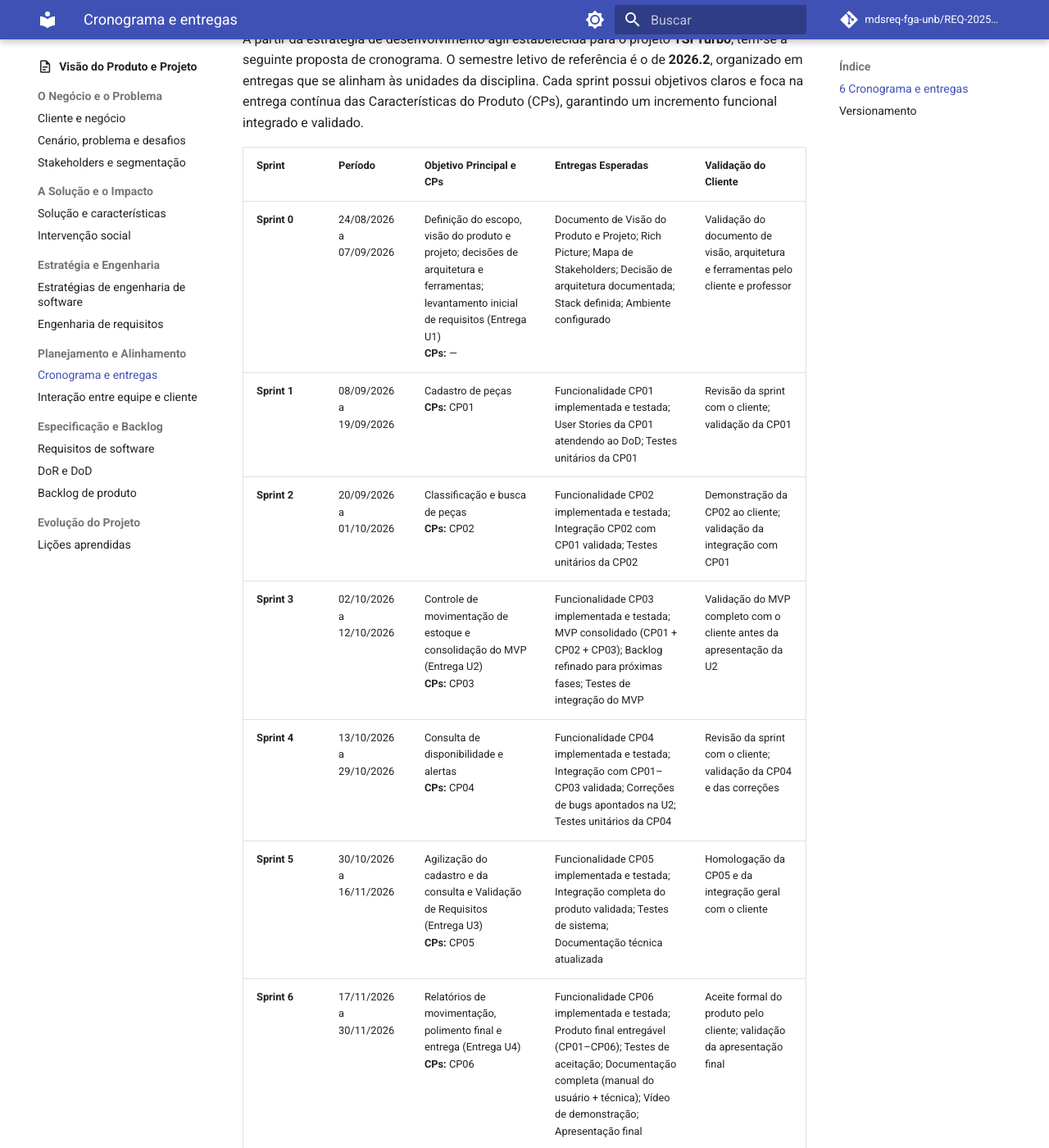
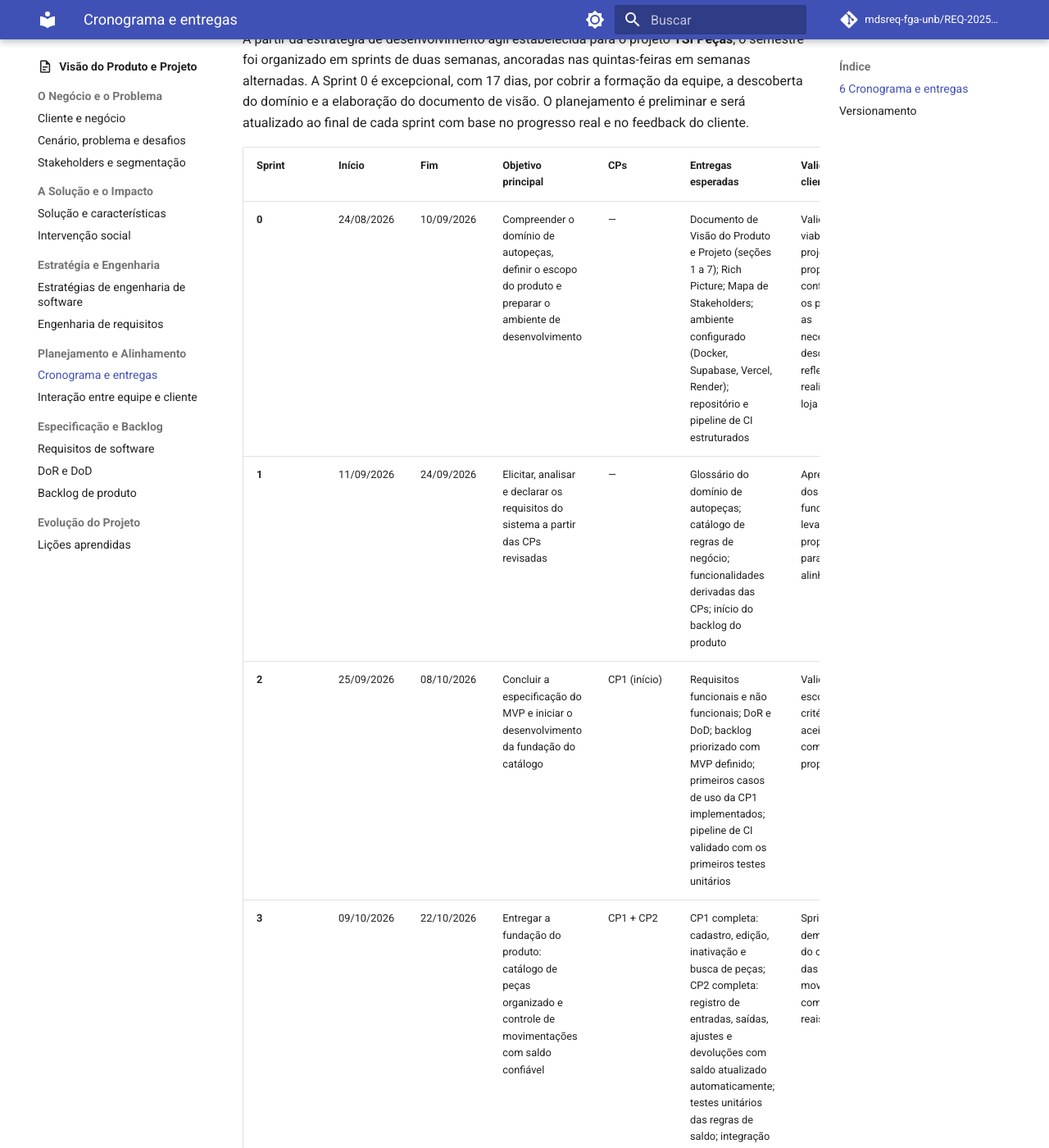
Before and after one commit to mdsreq-fga-unb/REQ-202562-T02-TSI-AutoPecas, an MkDocs documentation site: the page built from docs/visao-produto/cronograma-e-entregas.md, in a window 1280 px wide and 1400 px high, scrolled down 244 px. Shown: the whole window at 82% size. Built offline with MkDocs 1.6.1 and Material for MkDocs 9.7.7, drawn with Linux system fonts in a browser that asks for light colours; comment, search, counter and statistics services are not loaded; some of the changed text lies outside the part shown.

Commit message:
fix: arrumando cronograma

```diff
--- a/docs/visao-produto/cronograma-e-entregas.md
+++ b/docs/visao-produto/cronograma-e-entregas.md
@@ -2,24 +2,28 @@
 
 ## 6 Cronograma e entregas
 
-A partir da estratégia de desenvolvimento ágil estabelecida para o projeto **TSI Turbo**, tem-se a seguinte proposta de cronograma. O semestre letivo de referência é o de **2026.2**, organizado em entregas que se alinham às unidades da disciplina. Cada sprint possui objetivos claros e foca na entrega contínua das Características do Produto (CPs), garantindo um incremento funcional integrado e validado.
+A partir da estratégia de desenvolvimento ágil estabelecida para o projeto **TSI Peças**, o semestre foi organizado em sprints de duas semanas, ancoradas nas quintas-feiras em semanas alternadas. A Sprint 0 é excepcional, com 17 dias, por cobrir a formação da equipe, a descoberta do domínio e a elaboração do documento de visão. O planejamento é preliminar e será atualizado ao final de cada sprint com base no progresso real e no feedback do cliente.
 
-| Sprint | Período | Objetivo Principal e CPs | Entregas Esperadas | Validação do Cliente |
-|--------|---------|--------------------------|--------------------|----------------------|
-| **Sprint 0** | 24/08/2026 a 07/09/2026 | Definição do escopo, visão do produto e projeto; decisões de arquitetura e ferramentas; levantamento inicial de requisitos (Entrega U1)<br>**CPs:** — | Documento de Visão do Produto e Projeto; Rich Picture; Mapa de Stakeholders; Decisão de arquitetura documentada; Stack definida; Ambiente configurado | Validação do documento de visão, arquitetura e ferramentas pelo cliente e professor |
-| **Sprint 1** | 08/09/2026 a 19/09/2026 | Cadastro de peças<br>**CPs:** CP01 | Funcionalidade CP01 implementada e testada; User Stories da CP01 atendendo ao DoD; Testes unitários da CP01 | Revisão da sprint com o cliente; validação da CP01 |
-| **Sprint 2** | 20/09/2026 a 01/10/2026 | Classificação e busca de peças<br>**CPs:** CP02 | Funcionalidade CP02 implementada e testada; Integração CP02 com CP01 validada; Testes unitários da CP02 | Demonstração da CP02 ao cliente; validação da integração com CP01 |
-| **Sprint 3** | 02/10/2026 a 12/10/2026 | Controle de movimentação de estoque e consolidação do MVP (Entrega U2)<br>**CPs:** CP03 | Funcionalidade CP03 implementada e testada; MVP consolidado (CP01 + CP02 + CP03); Backlog refinado para próximas fases; Testes de integração do MVP | Validação do MVP completo com o cliente antes da apresentação da U2 |
-| **Sprint 4** | 13/10/2026 a 29/10/2026 | Consulta de disponibilidade e alertas<br>**CPs:** CP04 | Funcionalidade CP04 implementada e testada; Integração com CP01–CP03 validada; Correções de bugs apontados na U2; Testes unitários da CP04 | Revisão da sprint com o cliente; validação da CP04 e das correções |
-| **Sprint 5** | 30/10/2026 a 16/11/2026 | Agilização do cadastro e da consulta e Validação de Requisitos (Entrega U3)<br>**CPs:** CP05 | Funcionalidade CP05 implementada e testada; Integração completa do produto validada; Testes de sistema; Documentação técnica atualizada | Homologação da CP05 e da integração geral com o cliente |
-| **Sprint 6** | 17/11/2026 a 30/11/2026 | Relatórios de movimentação, polimento final e entrega (Entrega U4)<br>**CPs:** CP06 | Funcionalidade CP06 implementada e testada; Produto final entregável (CP01–CP06); Testes de aceitação; Documentação completa (manual do usuário + técnica); Vídeo de demonstração; Apresentação final | Aceite formal do produto pelo cliente; validação da apresentação final |
+
+
+| Sprint | Início | Fim | Objetivo principal | CPs | Entregas esperadas | Validação do cliente |
+|--------|--------|-----|--------------------|-----|--------------------|----------------------|
+| **0** | 24/08/2026 | 10/09/2026 | Compreender o domínio de autopeças, definir o escopo do produto e preparar o ambiente de desenvolvimento | — | Documento de Visão do Produto e Projeto (seções 1 a 7); Rich Picture; Mapa de Stakeholders; ambiente configurado (Docker, Supabase, Vercel, Render); repositório e pipeline de CI estruturados | Validação da viabilidade do projeto: o proprietário confirma que os problemas e as necessidades descritos refletem a realidade da loja |
+| **1** | 11/09/2026 | 24/09/2026 | Elicitar, analisar e declarar os requisitos do sistema a partir das CPs revisadas | — | Glossário do domínio de autopeças; catálogo de regras de negócio; funcionalidades derivadas das CPs; início do backlog do produto | Apresentação dos requisitos e funcionalidades levantados ao proprietário para alinhamento |
+| **2** | 25/09/2026 | 08/10/2026 | Concluir a especificação do MVP e iniciar o desenvolvimento da fundação do catálogo | CP1 (início) | Requisitos funcionais e não funcionais; DoR e DoD; backlog priorizado com MVP definido; primeiros casos de uso da CP1 implementados; pipeline de CI validado com os primeiros testes unitários | Validação do escopo e dos critérios de aceite do MVP com o proprietário |
+| **3** | 09/10/2026 | 22/10/2026 | Entregar a fundação do produto: catálogo de peças organizado e controle de movimentações com saldo confiável | CP1 + CP2 | CP1 completa: cadastro, edição, inativação e busca de peças; CP2 completa: registro de entradas, saídas, ajustes e devoluções com saldo atualizado automaticamente; testes unitários das regras de saldo; integração CP1+CP2 coberta no pipeline de CI | Sprint Review: demonstração do catálogo e das movimentações com dados reais da loja |
+| **4** | 23/10/2026 | 05/11/2026 | Registrar vendas em todos os canais e sincronizar o estoque com os anúncios do Mercado Livre | CP4 + CP3 | CP4: registro de vendas com preço, canal e baixa automática do estoque; CP3: associação de anúncios do ML a peças físicas, baixa automática por venda no ML e painel de status da sincronização; testes de integração CP2+CP4; testes de falha para a API do ML; débitos técnicos das sprints anteriores revisados | Sprint Review: demonstração de uma venda no balcão e de uma venda no ML com a baixa automática confirmada pelo proprietário |
+| **5** | 06/11/2026 | 19/11/2026 | Entregar as capacidades de síntese do produto: planejamento de reposição e visão do desempenho do estoque e das vendas | CP5 + CP6 | CP5: lista de compras com sugestão baseada em alertas de estoque mínimo e giro, com confirmação de recebimento atualizando o estoque; CP6: relatórios de entradas, saídas e vendas por período, itens mais vendidos e desempenho por canal; evolução de CP4 com registro de frete, desconto e taxas; testes de sistema do fluxo completo cadastro → movimentação → venda → reposição | Sessão de validação com dados reais: o proprietário gera a lista de compras e verifica se as sugestões refletem a necessidade real da loja |
+| **6** | 20/11/2026 | 03/12/2026 | Implantar o produto em produção, migrar os dados existentes, treinar o proprietário e estabilizar o sistema | — | Migração das planilhas para o sistema; carga inicial das peças com o proprietário; conferência do estoque físico versus o cadastrado; testes de aceitação formais executados com o cliente; treinamento do proprietário com manual em linguagem simples; rotina de backup configurada; deploy final em produção; janela de estabilização para correção de problemas encontrados em uso real; documentação técnica e guia de manutenção; vídeo de demonstração com o sistema em produção | Aceite formal do produto pelo proprietário após pelo menos três dias de uso real |
 
 **Princípios do cronograma**
 
-- **Duração das sprints**: as Sprints 1 a 6 possuem durações médias de 2 a 3 semanas, organizadas de forma a alinhar o final de cada ciclo exatamente um dia antes da data limite de entrega de cada Unidade da disciplina.
-- **Cobertura das CPs**: todas as características de produto (CP01–CP06) estão mapeadas progressivamente nas sprints, garantindo foco e priorização na construção do MVP.
-- **Validação contínua**: a validação com o cliente não ocorre apenas nas entregas de Unidade, mas sim ao final de cada Sprint, buscando feedback contínuo.
-- **Prazos de entrega**: as entregas oficiais da disciplina possuem limite até as 10h da manhã das datas estipuladas. Portanto, o cronograma encerra cada ciclo no dia anterior, garantindo que a equipe tenha os artefatos prontos e revisados antes do prazo.
+- **Cadência quinzenal nas quintas-feiras:** as sprints de 1 a 6 possuem duração padrão de 14 dias, encerrando sempre em uma quinta-feira em semanas alternadas. A Sprint 0 é excepcional, com 17 dias, por cobrir a formação da equipe e a elaboração do documento de visão.
+- **Cobertura das CPs:** as CPs do MVP (CP1 a CP6) estão distribuídas progressivamente pelas sprints de desenvolvimento, agrupadas por dependência e relevância para o produto funcional.
+- **Sprint 6 sem CPs novas:** dedicada à implantação, migração, treinamento e estabilização, com margem real para correções antes da entrega final.
+- **Validação do cliente foca em negócio:** o proprietário valida se o produto atende à operação da loja; decisões técnicas são responsabilidade da equipe.
+- **Responsabilidade coletiva:** todas as entregas de cada sprint são responsabilidade de toda a equipe. O Product Owner coordena as validações com o cliente ao final de cada sprint. A atribuição individual de tarefas ocorre no planejamento interno de cada sprint, registrado no Jira.
+- **CP9 — Integridade e usabilidade:** não ocupa uma sprint isolada; orienta decisões técnicas e de interface em todas as sprints de desenvolvimento, garantindo consistência dos dados e uso adequado em dispositivos móveis durante a operação da loja.
 
 ## Versionamento
 
@@ -27,3 +31,4 @@ A partir da estratégia de desenvolvimento ágil estabelecida para o projeto **T
 | :----: | :--: | --- | --- |
 | 1.0 | 04/09/2026 | Iniciação do documento | [Thiago Gomes](https://github.com/thgomxs) |
 | 1.1 | 07/09/2026 | Adição da tabela de Cronograma de Sprints | [Bruno Ferreira](https://github.com/brunnf) |
+| 1.2 | 21/09/2026 | Reestruturação completa do cronograma: cadência quinzenal nas quintas-feiras, novas CPs (CP1–CP9), agrupamento por dependência, inclusão de atividades de implantação e marco de especificação | [Bruno Ferreira](https://github.com/brunnf) |
```
